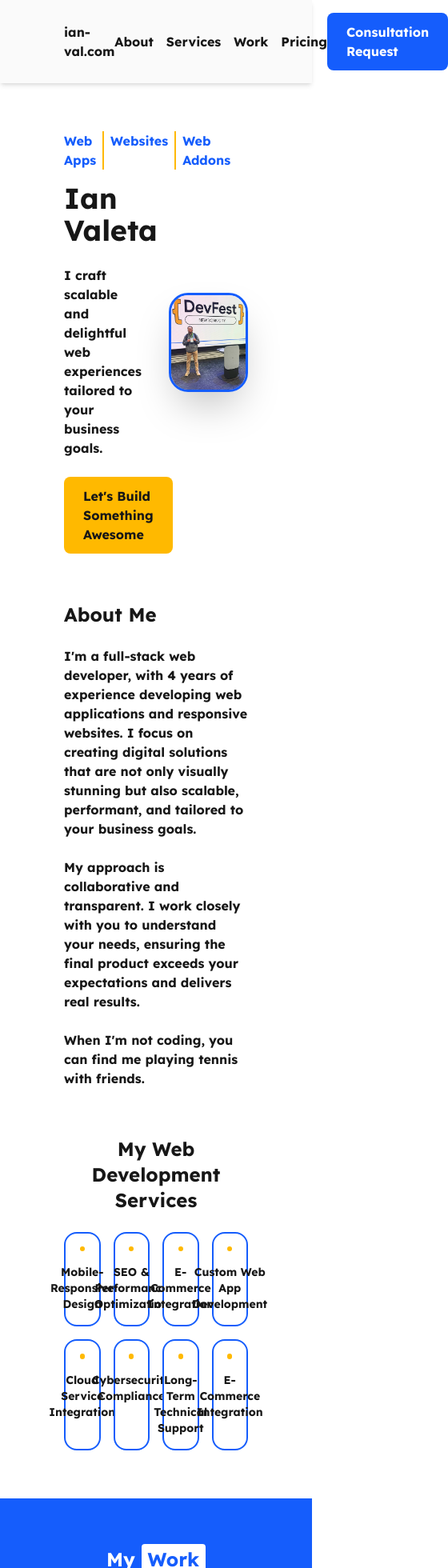
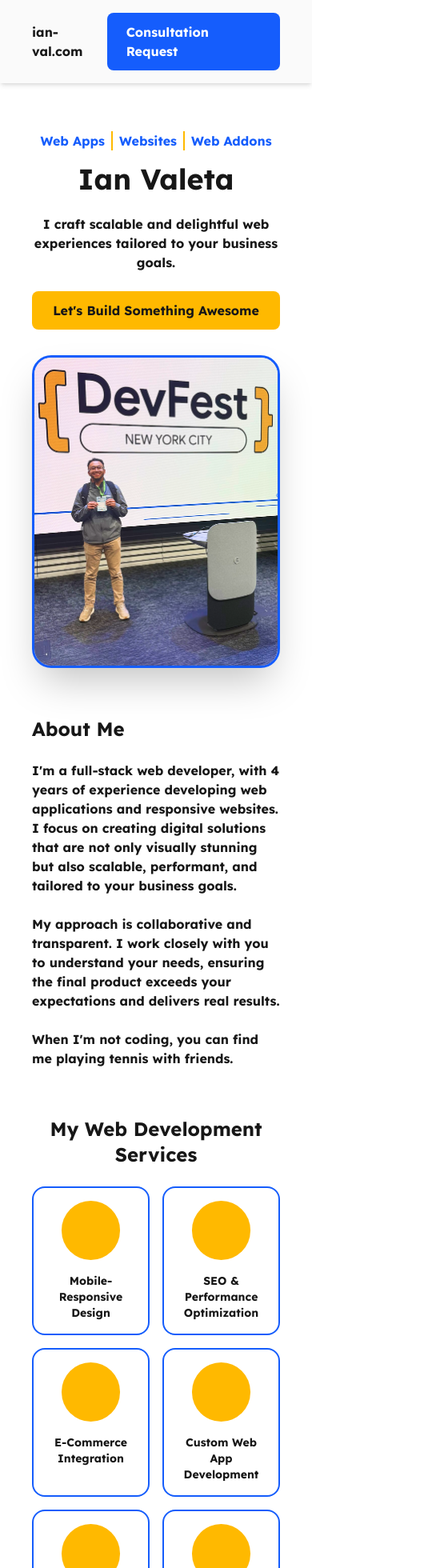
Before and after one commit to Ian-Val/portfolio-2026, a Next.js app: page / in a window 390 px wide. Shown: the top 1960 px of the page at 80% size, 560 px wide, since content can reach past the window. Built offline with nearby package versions, Linux system fonts and the light colour scheme.

Commit message:
add responsive layout

```diff
--- a/app/page.tsx
+++ b/app/page.tsx
@@ -13,7 +13,7 @@ export default function Home() {
   return (
     <>
       <Header />
-      <main>
+      <main className="">
         <Hero />
         <About />
         <Services />
--- a/components/global/Header.tsx
+++ b/components/global/Header.tsx
@@ -4,14 +4,14 @@ export default function Nav() {
   return (
     <header
       className="
-    py-4 px-20
+    py-4
     text-neutral-900 bg-neutral-50
     font-semibold shadow-md
     "
     >
-      <nav className="flex justify-between items-center">
+      <nav className="flex justify-between items-center max-w-280 mx-auto  px-10">
         <Link href="/">ian-val.com</Link>
-        <ul className="flex justify-center gap-4">
+        <ul className="md:flex justify-center gap-4 hidden">
           <li>
             <Link href="#about">About</Link>
           </li>
--- a/components/homepage/sections/About.tsx
+++ b/components/homepage/sections/About.tsx
@@ -2,7 +2,7 @@ export default function About() {
   return (
     <section
       id="about"
-      className="px-20 pb-15 font-semibold items-center text-neutral-900 justify-between"
+      className="pb-15  px-10 font-semibold items-center text-neutral-900 max-w-280 mx-auto justify-between"
     >
       <h2 className="mb-6 text-2xl">About Me</h2>
       <div className="flex flex-col gap-6">
--- a/components/homepage/sections/CallToAction.tsx
+++ b/components/homepage/sections/CallToAction.tsx
@@ -7,11 +7,14 @@ export default function CallToAction() {
       <section
         id="hero"
         className="
-      grid items-center justify-between grid-cols-2 gap-8
-      mb-20 px-20 font-semibold text-neutral-900
+        max-w-280 mx-auto
+        sm:px-10
+      sm:grid flex items-center justify-between sm:grid-cols-2 flex-col-reverse gap-8
+      mb-20 font-semibold text-neutral-900
       "
       >
-        <div className="bg-white rounded-lg p-8 border-2 border-blue-600">
+        <div className="sm:w-auto sm:p-0 w-full p-10">
+          <div className="bg-white rounded-lg p-8 border-2 border-blue-600 w-full">
             <h3 className="text-center mb-2">
               Request a{" "}
               <span className="bg-amber-400 text-neutral-900 px-2 py-1 rounded">
@@ -47,7 +50,9 @@ export default function CallToAction() {
                 id="phone"
                 placeholder="XXX-XXX-XXXX"
               />
-            <label htmlFor="description">Tell us more about your project</label>
+              <label htmlFor="description">
+                Tell us more about your project
+              </label>
               <textarea
                 className="rounded bg-blue-100 border border-blue-600 p-2"
                 name="description"
@@ -61,14 +66,21 @@ export default function CallToAction() {
               </button>
             </form>
           </div>
-        <div className="bg-amber-400 p-8 flex flex-col justify-center rounded-lg my-auto">
-          <h2 className="mb-4 text-2xl">← Transform Your Digital Presence</h2>
-          <small className="block mb-4 text-blue-600">In 3 Steps</small>
-          <ol className="list-decimal list-inside flex flex-col gap-3">
+        </div>
+        <div className="bg-amber-400 sm:p-8 p-10 w-full flex flex-col justify-center sm:rounded-lg my-auto">
+          <h2 className="mb-4 text-2xl sm:text-start text-center">
+            <span className="sm:inline hidden">←</span> Transform Your Digital
+            Presence
+          </h2>
+          <small className="block mb-4 text-blue-600 sm:text-start text-center">
+            In 3 Steps
+          </small>
+          <ol className="list-decimal list-inside flex flex-col gap-3 sm:mx-0 mx-auto">
             <li>Fill out the request form.</li>
             <li>Pick a time to meet.</li>
             <li>Let's discuss your web goals.</li>
           </ol>
+          <span className="sm:hidden block text-center mt-6">↓</span>
         </div>
       </section>
     </>
--- a/components/homepage/sections/Hero.tsx
+++ b/components/homepage/sections/Hero.tsx
@@ -5,16 +5,18 @@ export default function Hero() {
   return (
     <section
       id="hero"
-      className="grid grid-cols-2 gap-8 px-20 py-15 font-semibold items-center text-neutral-900 justify-between"
+      className="grid md:grid-cols-2 grid-cols-1 gap-8 px-10 py-15 font-semibold items-center text-neutral-900 justify-between max-w-280 mx-auto"
     >
       <div>
-        <ul className="flex text-blue-600">
+        <ul className="flex text-blue-600 md:justify-start justify-center">
           <li className="px-2 pl-0 border-r-2 border-amber-400">Web Apps</li>
           <li className="px-2">Websites</li>
           <li className="px-2 pr-0 border-l-2 border-amber-400">Web Addons</li>
         </ul>
-        <h1 className="font-bold text-4xl my-4">Ian Valeta</h1>
-        <p className="my-6 max-w-90">
+        <h1 className="font-bold text-4xl my-4 md:text-start text-center">
+          Ian Valeta
+        </h1>
+        <p className="my-6 max-w-90 md:text-start text-center md:ml-0 mx-auto">
           I craft scalable and delightful web experiences tailored to your
           business goals.
         </p>
@@ -25,6 +27,9 @@ export default function Hero() {
           bg-amber-400 text-neutral-900
           py-3
           px-6
+          md:w-auto
+          w-full
+          text-center
           rounded-lg
           "
         >
--- a/components/homepage/sections/Pricing.tsx
+++ b/components/homepage/sections/Pricing.tsx
@@ -5,18 +5,21 @@ export default function Services() {
     <section
       id="pricing"
       className="
-
-      px-20 py-15
+      max-w-280 mx-auto
+      py-15
+      px-10
       font-semibold
       items-center justify-between
       text-neutral-900"
     >
       <h2 className="mb-6 text-2xl text-center">Pricing Plans</h2>
-      <div className="grid grid-cols-3 gap-4">
+      <div className="grid sm:grid-cols-3 grid-cols-1 gap-4">
         <Card>
-          <p className="text-sm text-center">$2,500</p>
-          <p className="text-sm text-center">Starter</p>
-          <ul className="text-sm font-normal flex flex-col gap-2">
+          <div className="flex sm:flex-col flex-row-reverse justify-between w-full">
+            <p className="text-sm text-center">$2,500</p>
+            <p className="text-sm text-center">Starter</p>
+          </div>
+          <ul className="text-sm font-normal flex flex-col gap-2 sm:w-auto w-full">
             <li>5 Custom Pages</li>
             <li>Mobile-Responsive Design</li>
             <li>Basic SEO</li>
@@ -25,9 +28,11 @@ export default function Services() {
           </ul>
         </Card>
         <Card>
-          <p className="text-sm text-center">$15,500</p>
-          <p className="text-sm text-center">Professional</p>
-          <ul className="text-sm font-normal flex flex-col gap-2">
+          <div className="flex sm:flex-col flex-row-reverse justify-between w-full">
+            <p className="text-sm text-center">$15,500</p>
+            <p className="text-sm text-center ">Professional</p>
+          </div>
+          <ul className="text-sm font-normal flex flex-col gap-2 sm:w-auto w-full">
             <li>15 Custom Pages</li>
             <li>Mobile-Responsive Design</li>
             <li>Advanced SEO & Performance</li>
@@ -40,9 +45,11 @@ export default function Services() {
 Custom Web Application
 Cloud Service IntegrationCybersecurity Compliance
 12 Month Support */}
-          <p className="text-sm text-center">$45,500+</p>
-          <p className="text-sm text-center">Enterprise</p>
-          <ul className="text-sm font-normal flex flex-col gap-2">
+          <div className="flex sm:flex-col flex-row-reverse justify-between w-full">
+            <p className="text-sm text-center">$45,500+</p>
+            <p className="text-sm text-center">Enterprise</p>
+          </div>
+          <ul className="text-sm font-normal flex flex-col gap-2 sm:w-auto w-full">
             <li>Full-Stack Web Development</li>
             <li>Custom Web Application</li>
             <li>Cloud Service Integration</li>
--- a/components/homepage/sections/Services.tsx
+++ b/components/homepage/sections/Services.tsx
@@ -5,14 +5,14 @@ export default function Services() {
     <section
       id="services"
       className="
-
-      px-20 pb-15
+      max-w-280 mx-auto
+      px-10 pb-15
       font-semibold
       items-center justify-between
       text-neutral-900"
     >
       <h2 className="mb-6 text-2xl text-center">My Web Development Services</h2>
-      <div className="grid grid-cols-4 gap-4">
+      <div className="grid sm:grid-cols-4 grid-cols-2 gap-4">
         <Card>
           <p className="text-sm text-center">Mobile-Responsive Design</p>
         </Card>
--- a/components/homepage/sections/Work.tsx
+++ b/components/homepage/sections/Work.tsx
@@ -5,12 +5,14 @@ export default function Work() {
     <section
       id="work"
       className="
-      px-20 p-15
+      py-15
       font-semibold
       items-center justify-between
+
       text-white
       bg-blue-600"
     >
+      <div className="max-w-280 mx-auto px-10">
         <h2 className="mb-6 text-2xl text-center">
           My{" "}
           <span className="bg-white text-blue-600 px-2 py-1 rounded">Work</span>
@@ -19,17 +21,17 @@ export default function Work() {
           Check out some of my completed and ongoing web development projects.
         </p>
         <p className="my-4 text-center">↓</p>
-      <div className="grid grid-cols-3 gap-4">
+        <div className="grid sm:grid-cols-3 grid-cols-1 gap-4">
           <Card>
-          <p className="text-neutral-900 text-center">
-            Auto Detailing Website & Scheduling Integration
+            <p className="text-neutral-900 text-center max-w-50">
+              Automotive Detailing Scheduling Website
             </p>
             <button className="bg-blue-600 block w-full py-2 rounded-lg">
               Learn More
             </button>
           </Card>
           <Card>
-          <p className="text-neutral-900 text-center">
+            <p className="text-neutral-900 text-center max-w-50">
               Recycling Facility Petition Website
             </p>
             <button className="bg-blue-600 block w-full py-2 rounded-lg">
@@ -37,14 +39,15 @@ export default function Work() {
             </button>
           </Card>
           <Card>
-          <p className="text-neutral-900 text-center">
-            Encryption Demo Application
+            <p className="text-neutral-900 text-center max-w-50">
+              Encryption Algorithm Electron App
             </p>
             <button className="bg-blue-600 block w-full py-2 rounded-lg">
               Learn More
             </button>
           </Card>
         </div>
+      </div>
     </section>
   );
 }
```
Lines whose indentation alone changed are shown as unchanged.
